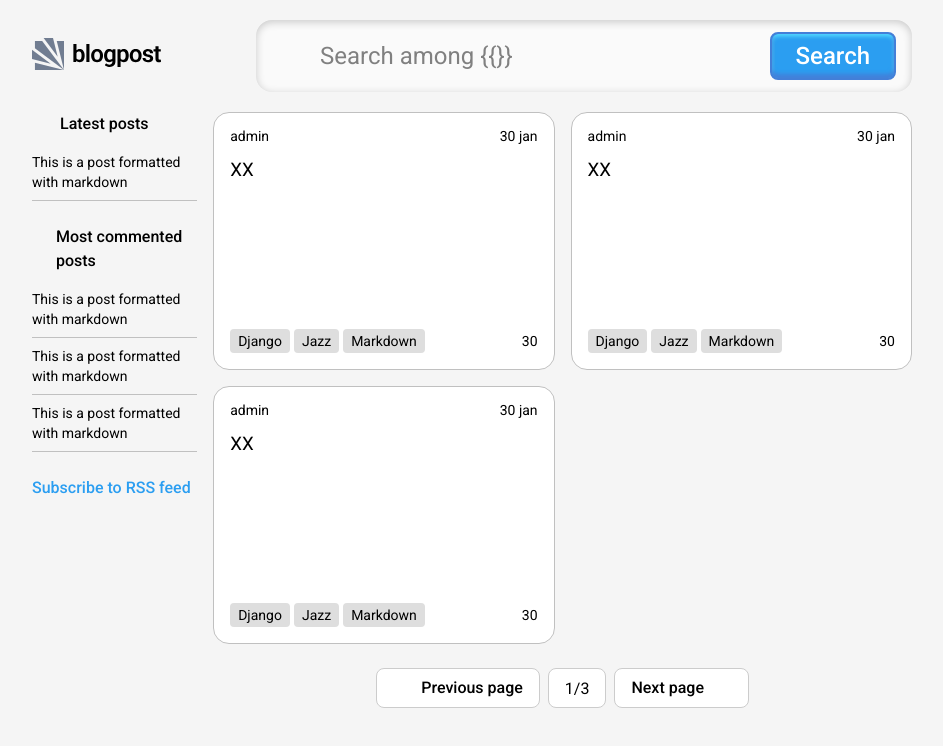
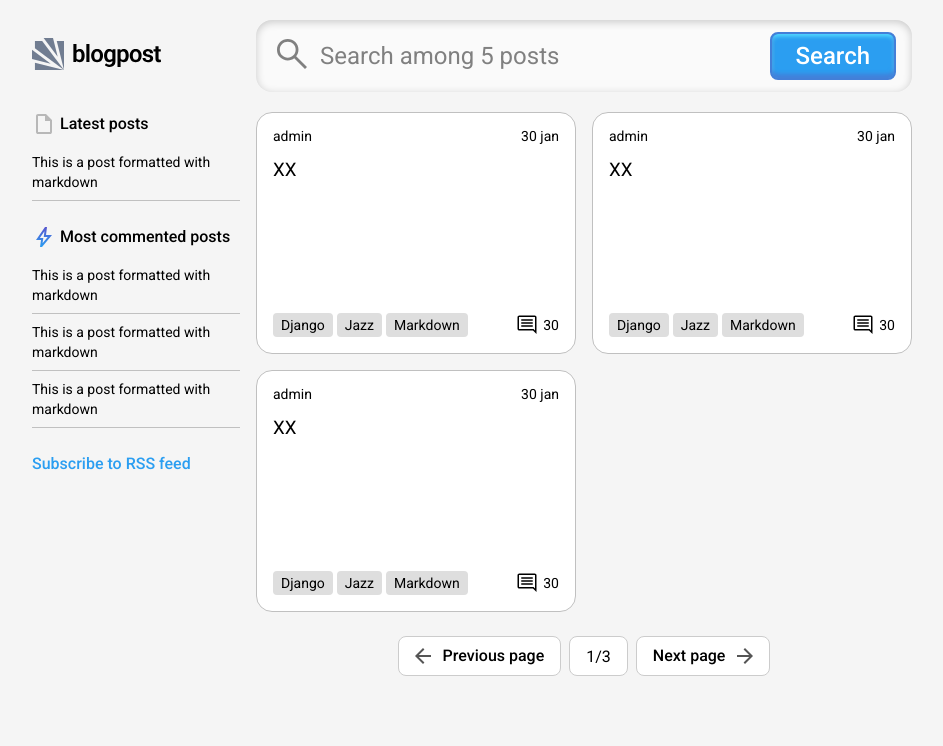
Before and after one commit to quaismodo/project-blog-layout, a plain HTML site: page index.html in a window 1280 px wide. Shown: the whole page, without its empty margins (168-1111 px from the left). Drawn offline with Linux system fonts and the light colour scheme.

Commit message:
add href

```diff
--- a/css/aside.css
+++ b/css/aside.css
@@ -24,14 +24,14 @@
 .latest::before {
     height: 24px;
     width: 24px;
-    content: url('../latest.svg');
+    content: url('../img/latest.svg');
     margin-right: 4px;
 }
 
 .commented::before {
     height: 24px;
     width: 24px;
-    content: url('../bolt.svg');
+    content: url('../img/bolt.svg');
     margin-right: 4px;
 }
 
--- a/css/card-list.css
+++ b/css/card-list.css
@@ -4,7 +4,6 @@
 }
 
 .container-card-list {
-    flex-grow: 1;
     display: grid;
     grid-template-columns: 1fr 1fr;
     gap: 16px;
@@ -126,14 +125,14 @@
 }
 
 .item-footer__comment::before {
-    content: url('../comment.svg');
+    content: url('../img/comment.svg');
     width: 24px;
     height: 24px;
     margin-right: 4px;
 }
 
 .content {
-    width: 100%;
+    flex-grow: 1;
     display: flex;
     flex-direction: column;
     row-gap: 24px;
@@ -169,14 +168,14 @@
     height: 24px;
     width: 24px;
     margin-right: 8px;
-    content: url('../left-arrow.svg');
+    content: url('../img/left-arrow.svg');
 }
 
 .pagination__link--last::after {
     height: 24px;
     width: 24px;
     margin-left: 8px;
-    content: url('../right-arrow.svg');
+    content: url('../img/right-arrow.svg');
 }
 
 .pagination__current {
--- a/css/detail.css
+++ b/css/detail.css
@@ -52,7 +52,7 @@
 }
 
 .detail__share::before {
-    content: url('../share.svg');
+    content: url('../img/share.svg');
     width: 24px;
     height: 24px;
     margin-right: 4px;
--- a/css/header.css
+++ b/css/header.css
@@ -19,7 +19,7 @@
     left: 16px;
     z-index: 10;
     position: absolute;
-    content: url('../search-icon.svg');
+    content: url('../img/search-icon.svg');
 }
 
 .search__input {
--- a/css/main.css
+++ b/css/main.css
@@ -41,6 +41,3 @@ h1, h2, h3, h4, h5, h6 {
 p {
     margin: 0;
 }
-
-
-/* XXXXXXXXXXXXXXXXXXXXXXXXXXXXXXXXXXXXXXXXXXXXXXXXXX */
--- a/index.html
+++ b/index.html
@@ -25,8 +25,8 @@
                 </svg>
 
             </a>
-            <form action="" class="search">
-                <input class="search__input" type="text" placeholder="Search among {{}}">
+            <form action="pages/searh-page.html" class="search">
+                <input class="search__input" type="text" placeholder="Search among 5 posts">
                 <input class="search__button" type="submit" value="Search">
             </form>
         </div>
@@ -37,7 +37,7 @@
                 <h2 class="aside__title latest">Latest posts</h2>
                 <ul class="aside__list">
                     <li class="aside__list-item">
-                        <a href="" class="aside__item-link">
+                        <a href="pages/detail.html" class="aside__item-link">
                             <h3 class="aside__item-title">This is a post formatted with markdown</h3>
                         </a>
                     </li>
@@ -47,17 +47,17 @@
                 <h2 class="aside__title commented">Most commented posts</h2>
                 <ul class="aside__list">
                     <li class="aside__list-item">
-                        <a href="" class="aside__item-link">
+                        <a href="pages/detail.html" class="aside__item-link">
                             <h3 class="aside__item-title">This is a post formatted with markdown</h3>
                         </a>
                     </li>
                     <li class="aside__list-item">
-                        <a href="" class="aside__item-link">
+                        <a href="pages/detail.html" class="aside__item-link">
                             <h3 class="aside__item-title">This is a post formatted with markdown</h3>
                         </a>
                     </li>
                     <li class="aside__list-item">
-                        <a href="" class="aside__item-link">
+                        <a href="pages/detail.html" class="aside__item-link">
                             <h3 class="aside__item-title">This is a post formatted with markdown</h3>
                         </a>
                     </li>
@@ -76,7 +76,7 @@
                                 <span class="item-header__author">admin</span>
                                 <span class="item-header__date">30 jan</span>
                             </div>
-                            <a href="" class="card-list__link">
+                            <a href="pages/detail.html" class="card-list__link">
                                 <h3 class="card-list__title">XX</h3>
                             </a>
                         </div>
@@ -97,7 +97,7 @@
                                 <span class="item-header__author">admin</span>
                                 <span class="item-header__date">30 jan</span>
                             </div>
-                            <a href="" class="card-list__link">
+                            <a href="pages/detail.html" class="card-list__link">
                                 <h3 class="card-list__title">XX</h3>
                             </a>
                         </div>
@@ -118,7 +118,7 @@
                                 <span class="item-header__author">admin</span>
                                 <span class="item-header__date">30 jan</span>
                             </div>
-                            <a href="" class="card-list__link">
+                            <a href="pages/detail.html" class="card-list__link">
                                 <h3 class="card-list__title">XX</h3>
                             </a>
                         </div>
```
Also changed, not shown: pages/detail.html (+6 -6 lines), pages/searh-page.html (+4 -4 lines), img/left-arrow.svg (added), img/right-arrow.svg (added).
